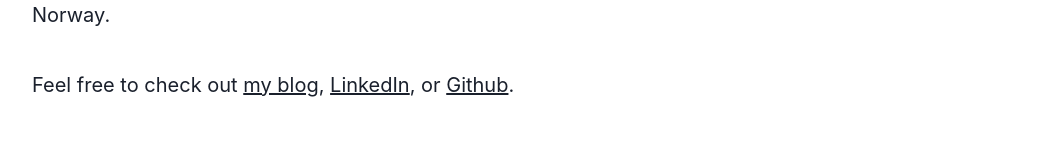
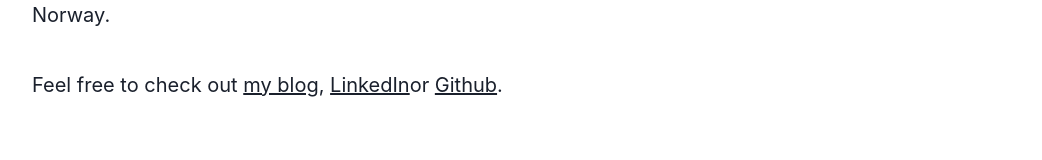
Before and after one commit to fabiansolheim/fabiansolhe.im, a Next.js app: page / in a window 1280 px wide. Shown: the part 394-554 px from the top of the page, without its empty margins (112-1154 px from the left). Built offline with nearby package versions, Linux system fonts and the light colour scheme.

Commit message:
Update index.tsx

```diff
--- a/pages/index.tsx
+++ b/pages/index.tsx
@@ -44,7 +44,7 @@ const Home: NextPage = () => {
           >
             LinkedIn
           </Link>
-          , or{' '}
+           or{' '}
           <Link
             href="https://www.github.com/FabianSolheim"
             style={{ textDecoration: 'underline' }}
```
